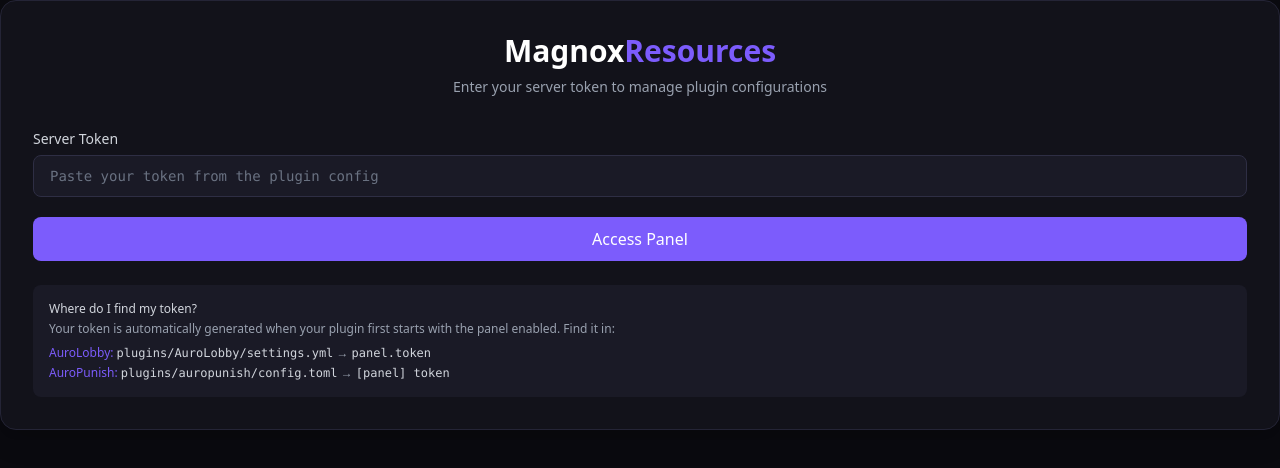
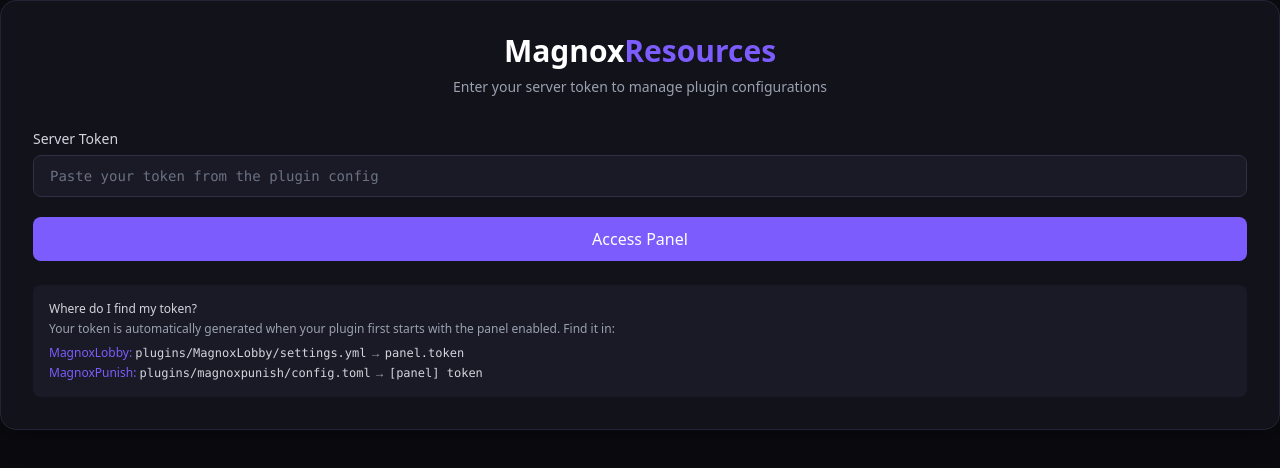
Before and after one commit to jayclrk358/MagnoxResources, a Next.js app: page /login in a window 1280 px wide. Shown: the top 468 px of the page. Built offline with nearby package versions, Linux system fonts and the light colour scheme.

Commit message:
rename: AuroLobby -> MagnoxLobby, AuroPunish -> MagnoxPunish

```diff
--- a/src/app/(auth)/login/page.tsx
+++ b/src/app/(auth)/login/page.tsx
@@ -78,13 +78,13 @@
         </p>
         <ul className="mt-2 space-y-1">
           <li>
-            <span className="text-accent">AuroLobby:</span>{" "}
-            <code className="text-gray-300">plugins/AuroLobby/settings.yml</code>{" "}
+            <span className="text-accent">MagnoxLobby:</span>{" "}
+            <code className="text-gray-300">plugins/MagnoxLobby/settings.yml</code>{" "}
             &rarr; <code className="text-gray-300">panel.token</code>
           </li>
           <li>
-            <span className="text-accent">AuroPunish:</span>{" "}
-            <code className="text-gray-300">plugins/auropunish/config.toml</code>{" "}
+            <span className="text-accent">MagnoxPunish:</span>{" "}
+            <code className="text-gray-300">plugins/magnoxpunish/config.toml</code>{" "}
             &rarr; <code className="text-gray-300">[panel] token</code>
           </li>
         </ul>
--- a/src/app/(dashboard)/dashboard/docs/page.tsx
+++ b/src/app/(dashboard)/dashboard/docs/page.tsx
@@ -94,8 +94,8 @@
 
   const tabs = [
     { id: "placeholders", label: "Placeholders" },
-    { id: "aurolobby", label: "AuroLobby" },
-    { id: "auropunish", label: "AuroPunish" },
+    { id: "magnoxlobby", label: "MagnoxLobby" },
+    { id: "magnoxpunish", label: "MagnoxPunish" },
     { id: "api", label: "Plugin API" },
   ];
 
@@ -133,7 +133,7 @@
               Built-in Placeholders
             </h2>
             <p className="mb-4 text-sm text-gray-400">
-              Available in all AuroLobby config files. No plugins required.
+              Available in all MagnoxLobby config files. No plugins required.
             </p>
             <div className="space-y-2">
               <Placeholder name="{player}" description="Player's display name" />
@@ -195,7 +195,7 @@
               MiniMessage Formatting
             </h2>
             <p className="mb-4 text-sm text-gray-400">
-              AuroLobby supports MiniMessage tags for rich text formatting in
+              MagnoxLobby supports MiniMessage tags for rich text formatting in
               all config values. Legacy <code className="text-gray-300">&amp;c</code>{" "}
               color codes are also supported.
             </p>
@@ -215,11 +215,11 @@
         </div>
       )}
 
-      {/* AuroLobby Tab */}
-      {activeTab === "aurolobby" && (
+      {/* MagnoxLobby Tab */}
+      {activeTab === "magnoxlobby" && (
         <div className="space-y-4">
           <div className="rounded-xl border border-dark-600 bg-dark-800 p-6">
-            <h2 className="mb-1 text-lg font-semibold text-white">AuroLobby</h2>
+            <h2 className="mb-1 text-lg font-semibold text-white">MagnoxLobby</h2>
             <p className="text-sm text-gray-400">
               A comprehensive lobby management plugin for Paper 1.21.4+. Manage
               spawn, protection, cosmetics, server selectors, and more.
@@ -323,12 +323,12 @@
           <div className="rounded-xl border border-dark-600 bg-dark-800 p-6">
             <h3 className="mb-2 text-sm font-semibold text-white">Permissions</h3>
             <div className="space-y-2">
-              <Placeholder name="aurolobby.admin" description="Access to /aurolobby reload" />
-              <Placeholder name="aurolobby.spawn.set" description="Set the lobby spawn point" />
-              <Placeholder name="aurolobby.spawn.teleport" description="Teleport to spawn" />
-              <Placeholder name="aurolobby.doublejump" description="Use double jump" />
-              <Placeholder name="aurolobby.visibility" description="Toggle player visibility" />
-              <Placeholder name="aurolobby.cosmetic.*" description="Access all cosmetics" />
+              <Placeholder name="magnoxlobby.admin" description="Access to /magnoxlobby reload" />
+              <Placeholder name="magnoxlobby.spawn.set" description="Set the lobby spawn point" />
+              <Placeholder name="magnoxlobby.spawn.teleport" description="Teleport to spawn" />
+              <Placeholder name="magnoxlobby.doublejump" description="Use double jump" />
+              <Placeholder name="magnoxlobby.visibility" description="Toggle player visibility" />
+              <Placeholder name="magnoxlobby.cosmetic.*" description="Access all cosmetics" />
             </div>
           </div>
 
@@ -337,17 +337,17 @@
             <div className="space-y-2">
               <Placeholder name="/spawn" description="Teleport to the lobby spawn point" />
               <Placeholder name="/setspawn" description="Set the lobby spawn to your current location" />
-              <Placeholder name="/aurolobby reload" description="Reload all configuration files" />
+              <Placeholder name="/magnoxlobby reload" description="Reload all configuration files" />
             </div>
           </div>
         </div>
       )}
 
-      {/* AuroPunish Tab */}
-      {activeTab === "auropunish" && (
+      {/* MagnoxPunish Tab */}
+      {activeTab === "magnoxpunish" && (
         <div className="space-y-4">
           <div className="rounded-xl border border-dark-600 bg-dark-800 p-6">
-            <h2 className="mb-1 text-lg font-semibold text-white">AuroPunish</h2>
+            <h2 className="mb-1 text-lg font-semibold text-white">MagnoxPunish</h2>
             <p className="text-sm text-gray-400">
               A punishment management system for Velocity proxies. Supports
               bans, temp bans, mutes, temp mutes, kicks, warnings, and full
@@ -365,7 +365,7 @@
           <ConfigFileCard
             name="Config"
             fileName="config.toml"
-            description="Main configuration file for AuroPunish. Database connection, messages, and panel settings."
+            description="Main configuration file for MagnoxPunish. Database connection, messages, and panel settings."
             keys={["database.type", "database.host", "database.port", "database.database", "database.username", "database.password", "database.pool-size", "general.prefix", "general.date-format", "general.history-limit", "panel.enabled", "panel.url", "panel.token"]}
           />
 
@@ -462,25 +462,25 @@
               <div className="mb-2 flex items-center justify-between">
                 <span className="text-xs font-medium text-gray-400">Request Body</span>
                 <CopyButton text={`{
-  "pluginType": "AURO_LOBBY",
+  "pluginType": "MAGNOX_LOBBY",
   "version": "1.0.0",
   "configs": [
     {
       "fileName": "settings.yml",
       "name": "settings",
-      "content": { "prefix": "&6[AuroLobby] &r" }
+      "content": { "prefix": "&6[MagnoxLobby] &r" }
     }
   ]
 }`} />
               </div>
               <pre className="overflow-x-auto text-xs text-gray-300">{`{
-  "pluginType": "AURO_LOBBY",
+  "pluginType": "MAGNOX_LOBBY",
   "version": "1.0.0",
   "configs": [
     {
       "fileName": "settings.yml",
       "name": "settings",
-      "content": { "prefix": "&6[AuroLobby] &r" }
+      "content": { "prefix": "&6[MagnoxLobby] &r" }
     }
   ]
 }`}</pre>
@@ -494,7 +494,7 @@
             </p>
             <div className="rounded-lg bg-dark-900 p-4">
               <span className="text-xs font-medium text-gray-400">Query Parameter</span>
-              <pre className="mt-1 text-xs text-gray-300">{`?pluginType=AURO_LOBBY`}</pre>
+              <pre className="mt-1 text-xs text-gray-300">{`?pluginType=MAGNOX_LOBBY`}</pre>
             </div>
             <div className="mt-3 rounded-lg bg-dark-900 p-4">
               <span className="text-xs font-medium text-gray-400">Response</span>
@@ -535,7 +535,7 @@
   "serverId": "clx...",
   "serverName": "My Server",
   "plugins": [
-    { "id": "clx...", "type": "AURO_LOBBY", "version": "1.0.0" }
+    { "id": "clx...", "type": "MAGNOX_LOBBY", "version": "1.0.0" }
   ]
 }`}</pre>
             </div>
--- a/src/app/(dashboard)/dashboard/page.tsx
+++ b/src/app/(dashboard)/dashboard/page.tsx
@@ -66,10 +66,10 @@
 
   function pluginLabel(type: string) {
     switch (type) {
-      case "AURO_LOBBY":
-        return "AuroLobby";
-      case "AURO_PUNISH":
-        return "AuroPunish";
+      case "MAGNOX_LOBBY":
+        return "MagnoxLobby";
+      case "MAGNOX_PUNISH":
+        return "MagnoxPunish";
       default:
         return type;
     }
@@ -77,9 +77,9 @@
 
   function pluginDescription(type: string) {
     switch (type) {
-      case "AURO_LOBBY":
+      case "MAGNOX_LOBBY":
         return "Lobby management, cosmetics, server selector, and more";
-      case "AURO_PUNISH":
+      case "MAGNOX_PUNISH":
         return "Punishment system with bans, mutes, kicks, and warnings";
       default:
         return "";
--- a/src/app/layout.tsx
+++ b/src/app/layout.tsx
@@ -3,7 +3,7 @@
 
 export const metadata: Metadata = {
   title: "MagnoxResources",
-  description: "Configuration panel for Aurorionz plugins",
+  description: "Configuration panel for Magnox plugins",
 };
 
 export default function RootLayout({
```
Also changed, not shown: 2 other files (tests, documents, lock files or other folders).
